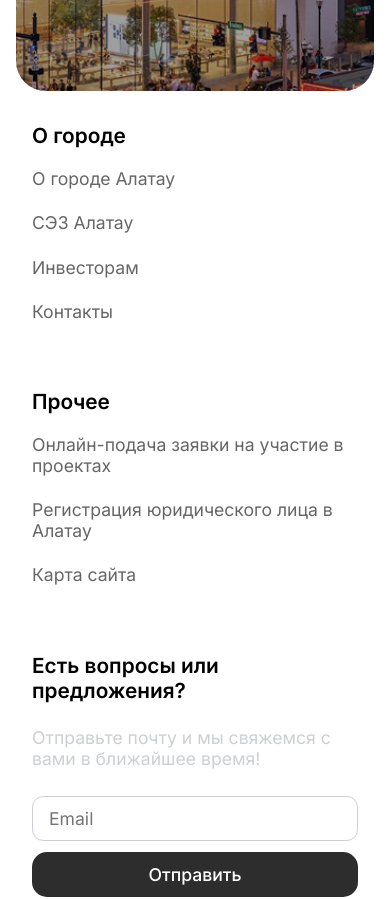
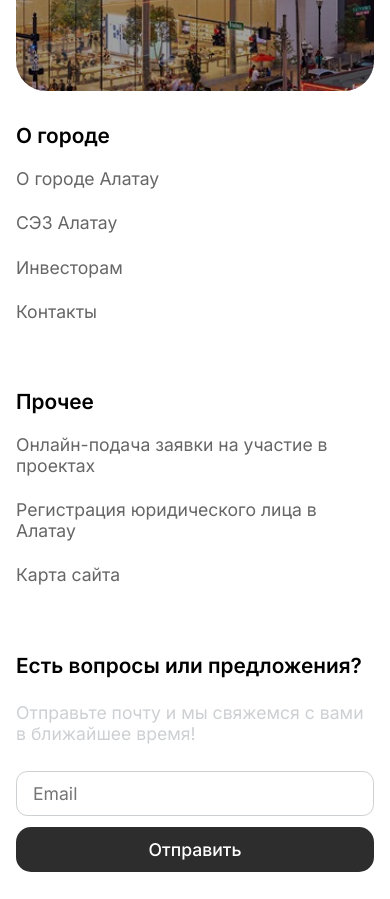
Before and after one commit to Shuesu/alatau-city, a React (Vite) app: page / in a window 390 px wide. Shown: the part 5300-6199 px from the top of the page. Built offline with nearby package versions, Linux system fonts and the light colour scheme.

Commit message:
fix footer

```diff
--- a/src/components/layer/footer/footer.module.css
+++ b/src/components/layer/footer/footer.module.css
@@ -138,7 +138,7 @@
     justify-content: start;
     text-align: start;
     gap: 3.5rem;
-    padding: 0 2rem;
+    padding: 0 1rem;
   }
 
   .largeColumn {
```
